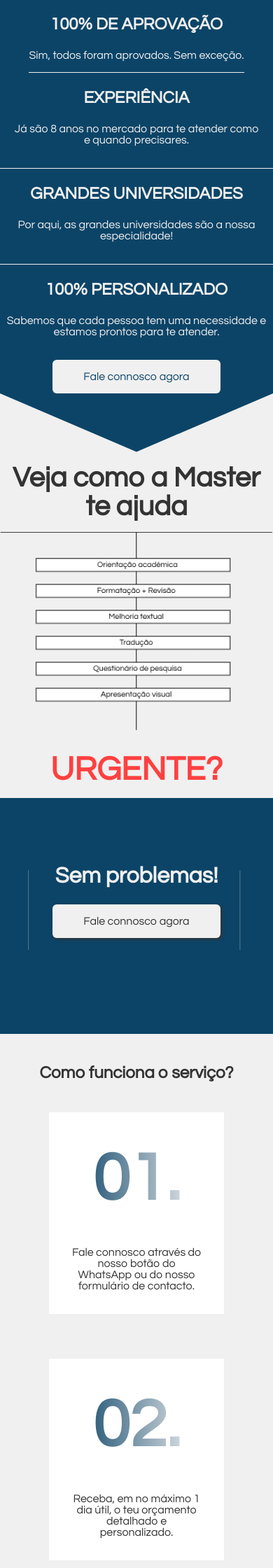
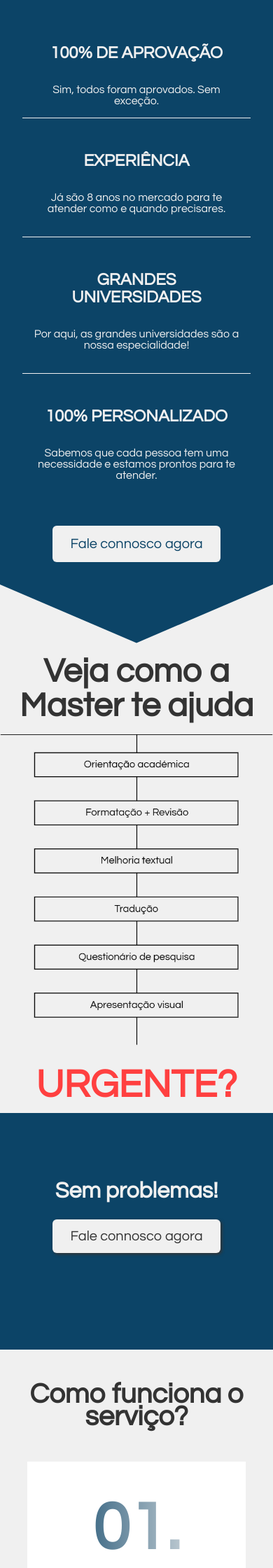
Before and after one commit to Revisa-Master/revisamaster, a Flask app: page / in a window 390 px wide. Shown: the part 960-3200 px from the top of the page at 70% size. Run offline with Flask 3, Linux system fonts and the light colour scheme; some libraries are stand-ins or nearby versions.

Commit message:
refactor: ajustes finais na responsividade da página index.html
- Refinados os estilos e media queries para melhor adaptação a diferentes tamanhos de tela.
- Ajustados espaçamentos, fontes e alinhamentos para garantir um layout mais consistente e fluido.
- Melhorada a organização do código para facilitar futuras manutenções e otimizações.

```diff
--- a/static/styles/styles-index.css
+++ b/static/styles/styles-index.css
@@ -83,16 +83,18 @@ body {
     margin-top: 0;
     line-height: 2rem;
     font-family: var(--font-title);
+    text-shadow: 1px 1px 2px #333;
   }
 
   .overlay__left-col p {
     font-size: 1.5rem;
     font-family: var(--font-main), sans-serif;
+    text-shadow: 1px 1px 2px #333;
   }
 
   .overlay__left-col__mobile-button a{
      display: none;
-     font-size: 1rem;
+     font-size: 1.25rem;
      color: var(--color-background);
      background-color: var(--color-primary);
      border: none;
@@ -107,7 +109,7 @@ body {
   .overlay__left-col__mobile-button a:hover {
     background-color: var(--color-secondary);
     color: var(--color-font-variation);
-    font-size: 1.1rem;
+    font-size: 1.35rem;
   }
   /* Ajustes específicos da coluna direita */
 
@@ -122,6 +124,7 @@ body {
   }
   .overlay__right-col h1 {
     line-height: 1.5rem;
+    text-shadow: 1px 1px 2px #333;
   }
 
   .overlay__right-col p {
@@ -168,7 +171,7 @@ body {
      }
 
      .overlay__left-col h1 {
-         font-size: 4rem; /* Ajuste proporcional */
+         font-size: 5rem; /* Ajuste proporcional */
      }
 
      .overlay__left-col p {
@@ -196,20 +199,20 @@ body {
   padding: 0; /* Remove qualquer padding interno */
   text-align: center;
   background-color: var(--color-primary); /* Certifique-se de que a cor é consistente */
-  line-height: normal;
   margin: 0; /* Remove margens externas */
 }
 
 .section-content-2 h2 {
+  white-space: normal;         /* Permite a quebra de linha padrão */
+  overflow-wrap: break-word;    /* Quebra palavras muito longas */
  font-size: 2rem;
- margin-top: 0px;
- line-height: 2rem;
+ line-height: auto;
 }
 
 .section-content-2__first-column, .section-content-2__second-column,
 .section-content-2__third-column, .section-content-2__fourth-column {
  flex: 1; /* Faz cada uma ocupar 1/4 do espaço */
- padding: 2rem rem; /* Espaço interno, se quiser */
+ padding: 1rem; /* Espaço interno, se quiser */
  display: flex;
  flex-direction: column; /* Alinha itens verticalmente */
  align-items: center;    /* Centraliza os itens horizontalmente */
@@ -230,12 +233,11 @@ body {
 .section-content-2__fourth-column{
 
  margin-right: 0px;
- padding: 0rem;
 }
 
 .section-content-2__fourth-column a{
 display: none;
-font-size: 1rem;
+font-size: 1.25rem;
 color: var(--color-primary);
 background-color: var(--color-background);
 border: none;
@@ -271,12 +273,13 @@ font-size: 1.35rem;
      flex-direction: column; /* Colunas empilhadas no mobile */
      justify-content: center; /* Centraliza verticalmente */
      align-items: center; /* Centraliza horizontalmente */
-     gap: 1rem; /* Espaçamento entre as colunas */
+     gap: 2rem; /* Espaçamento entre as colunas */
      height: auto; /* Altura dinâmica */
+     padding: 0 2rem;
  }
 
  .section-content-2__first-column{
-      padding-top: 2rem;
+      padding-top: 4rem;
       padding-bottom: 1rem;
       border-right: none;
       border-bottom: 1px solid var(--color-background);
@@ -292,13 +295,14 @@ font-size: 1.35rem;
 
  .section-content-2__fourth-column {
      padding: 0rem; /* Espaçamento interno */
+     padding-bottom: 2rem;
      padding-top: 1rem;
      border-right: none;
      margin-bottom: 0;
  }
 
  .section-content-2__fourth-column p{
-          margin-bottom: 0rem;
+          margin-bottom: 2rem;
  }
 
  .section-content-2__fourth-column a {
@@ -307,7 +311,6 @@ font-size: 1.35rem;
 
  .section-content-2__first-column h2, .section-content-2__second-column h2, .section-content-2__third-column h2, .section-content-2__fourth-column h2 {
      font-size: 1.5rem; /* Ajuste proporcional */
-     line-height: 0.5rem;
  }
 }
 
@@ -329,10 +332,11 @@ font-size: 1.35rem;
 .section-content-3 h2 {
   white-space: normal;         /* Permite a quebra de linha padrão */
   overflow-wrap: break-word;    /* Quebra palavras muito longas */
-  font-size: 4rem;
+  font-size: 6rem;
   margin-top: 0px;
   line-height: auto;
-  padding: 2rem 0;
+  padding-top: 2rem;
+  padding-bottom: 0;
 }
 
 
@@ -345,12 +349,13 @@ font-size: 1.35rem;
 .section-content-3__container__urgente h3 {
    font-size: 5rem;
    color: #ff4040;
-   padding: 4rem;
+   padding: 0rem;
+   padding-bottom: 3rem;
  }
 
 /*texto para todos os svgs*/
 .svg.desktop{
-   width: 60vw; /* Ocupará 100% do contêiner pai */
+   width: 90vw; /* Ocupará 100% do contêiner pai */
    height: auto; /* Mantém a proporção original */
    margin-bottom: 0px;
 }
@@ -367,12 +372,22 @@ svg text {
    align-items: center;
   }
 
-@media (max-width: 768px) {
+  @media (max-width: 1385px){
+    .section-content-3 h2{
+      font-size: 4.5rem;
+    }
+    .section-content-3 h3{
+      font-size: 4rem;
+    }
+  }
+
+
+@media (max-width: 805px) {
   .section-content-3{
     height:auto;
   }
   .section-content-3 h2{
-       font-size: 3rem;
+       font-size: 3.5rem;
        padding: 1rem;
        padding-bottom: 0;
        text-align: center;
@@ -380,8 +395,9 @@ svg text {
 
 
    .section-content-3__container__urgente h3 {
-       font-size: 4rem;
+       font-size: 4.5rem;
        line-height: 1rem;
+       padding: 4rem 0rem;
    }
    .svg.desktop {
    display: none;
@@ -399,17 +415,26 @@ svg text {
 @media (max-width: 650px) {
 
 .section-content-3 h2{
-   font-size: 2.5rem;
+   font-size: 3.5rem;
 }
 
 .section-content-3__container__urgente h3 {
-    font-size: 3rem;
+    font-size: 4rem;
     padding: 2rem 0;
 }
 
 svg text {
   font-size: 1.15rem;
 }
+}
+
+@media (max-width: 650px){
+  .section-content-3 h2{
+    font-size: 3rem;
+  }
+  .section-content-3__container__urgente h3 {
+    font-size: 3.5rem;
+  }
 }
  /* ---------- SECTION CONTENT 4 ---------- */
 
@@ -486,9 +511,13 @@ text-decoration: none;
 
   .section-content-4 a {
       display: block;
-      font-size: 1rem;
+      font-size: 1.25rem;
       width: 15rem;
       height: 3rem;
+  }
+
+  .section-content-4__container__svg line{
+    display: none;
   }
 }
 
@@ -589,10 +618,22 @@ text-decoration: none;
   stroke-width: 1;
 }
 
-@media (max-width: 768px) {
+@media (max-width: 1730px){
+  .svg-content-section-5 line{
+    display: none;
+  }
+
+  .container-content-5 .block{
+    padding: 2rem;
+    height: 50vh;
+    width: 100%;
+  }
+}
+
+@media (max-width: 843px) {
   .section-content-5 h2{
-      font-size: 1.5rem;
-      line-height: 1rem;
+      font-size: 2.5rem;
+      line-height: auto;
       margin: 0;
   }
 
@@ -604,16 +645,18 @@ text-decoration: none;
     display: none;
   }
 
+  .container-content-5{
+    gap: 0;
+  }
   .container-content-5 .block{
     padding: 2rem;
-    height: 40vh;
-    width: 80%;
+    height: 20vh;
+    width: 100%;
   }
 
   .container-content-5{
     flex-direction: column;
     width: 80%;
-    margin: 0;
   }
 
   .container-content-5 h3 {
@@ -701,6 +744,6 @@ text-decoration: none;
   .section-content-6__container__reviews__button:hover{
     background-color: var(--color-secondary);
     color: var(--color-font-variation);
-    font-size: 1.1rem;
+    font-size: 1.35rem;
   }
 }
--- a/templates/index.html
+++ b/templates/index.html
@@ -107,6 +107,7 @@
           <p>Sabemos que cada pessoa tem uma necessidade e estamos prontos para te atender.</p>
           <a href="http://wa.me/5519995392568">Fale connosco agora</a>
         </div>
+      </div>
     </section>
 
     <section class="section-content-2-polygon">
@@ -120,50 +121,8 @@
     <section id="como-te-ajudamos" class="section-content-3">
       <h2>Veja como a Master te ajuda</h2>
 
-      <svg class="svg desktop" viewBox="0 0 800 400" xmlns="http://www.w3.org/2000/svg">
-        <g id="linhas principais">
-          <!--Linha superior-->
-          <line x1="10" y1="5" x2="800" y2="5" stroke="#333" stroke-width="2"/>
-          <!--Linha vertical-->
-          <line x1="400" y1="5" x2="400" y2="400" stroke="#333" stroke-width="2"/>
-        </g>
-
-        <g id="primeiro-bloco">
-          <!--Orientação académica-->
-          <rect x="25" y="50" width="260" height="40" fill="#f0f0f0" stroke="#333" stroke-width="2"/>
-          <text x="70" y="75" fill="#333">Orientação académica</text>
-          <!--Linha de ligação-->
-          <line x1="285" y1="75" x2="510" y2="75" stroke="#333" stroke-width="2"/>
-          <!--Formatação-->
-          <rect x="510" y="50" width="260" height="40" fill="#f0f0f0" stroke="#333" stroke-width="2"/>
-          <text x="560" y="75" fill="#333">Formatação + Revisão</text>
-        </g>
-
-        <g id="segundo-bloco">
-          <!--Melhoria textual-->
-          <rect x="25" y="130" width="260" height="40" fill="#f0f0f0" stroke="#333" stroke-width="2"/>
-          <text x="100" y="155" fill="#333">Melhoria textual</text>
-          <!--Linha de ligação-->
-          <line x1="285" y1="150" x2="510" y2="150" stroke="#333" stroke-width="2"/>
-          <!--Traduação-->
-          <rect x="510" y="130" width="260" height="40" fill="#f0f0f0" stroke="#333" stroke-width="2"/>
-          <text x="610" y="155" fill="#333">Tradução</text>
-        </g>
-
-        <g id="quadrados-verticais">
-          <!--Questionários de pesquisa-->
-          <rect x="270" y="210" width="260" height="40" fill="#f0f0f0" stroke="#333" stroke-width="2"/>
-          <text x="305" y="235" fill="#333">Questionários de pesquisa
-          </text>
-          <!--Apresentação Visual-->
-          <rect x="270" y="280" width="260" height="40" fill="#f0f0f0" stroke="#333" stroke-width="2"/>
-          <text x="325" y="305" fill="#333">Apresentação visual
-          </text>
-        </g>
-
-      </svg>
-
-      <img class="svg mobile" src="./static/images/diagrama_rm.png" alt="Diagrama de serviços da Revisa Master">
+      <img class="svg desktop" src="./static/images/diagrama_rm_desktop.png" alt="Diagrama de serviços da Revisa Master">
+      <img class="svg mobile" src="./static/images/diagrama_rm_mobile.png" alt="Diagrama de serviços da Revisa Master">
 
       <div class="section-content-3__container__urgente">
         <h3>URGENTE?</h3>
```
Also changed, not shown: static/images/diagrama_rm.png (deleted), static/images/diagrama_rm_desktop.png (added), static/images/diagrama_rm_mobile.png (added). Lines whose indentation alone changed are shown as unchanged.
